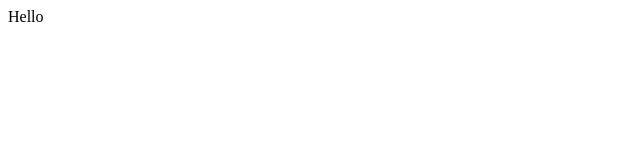
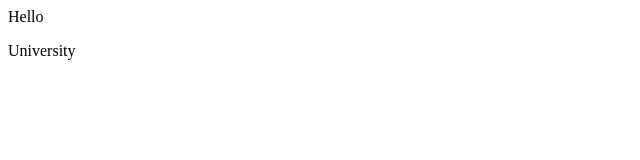
Before and after one commit to kpraveenkumar19/test-repo, a plain HTML site: page index.html in a window 1280 px wide. Shown: the full height of the page, 0-640 px from the left. Drawn offline with Linux system fonts and the light colour scheme.

Commit message:
updated a new line university

```diff
--- a/index.html
+++ b/index.html
@@ -1 +1,2 @@
 <p> Hello </p>
+<p> University </p>
```
